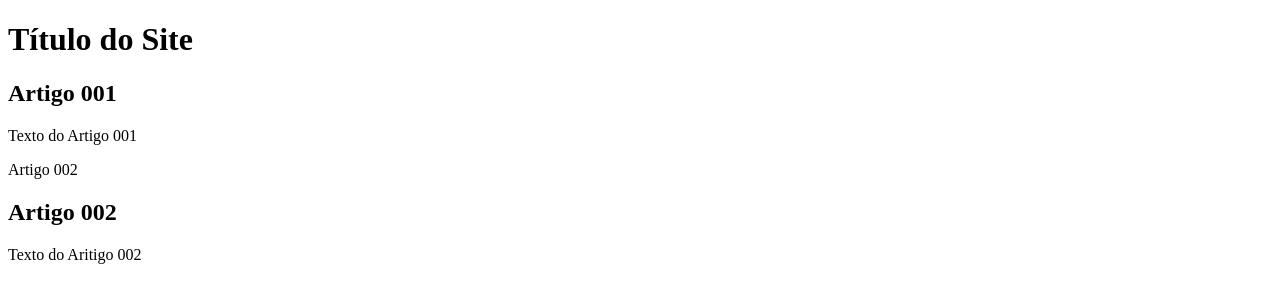
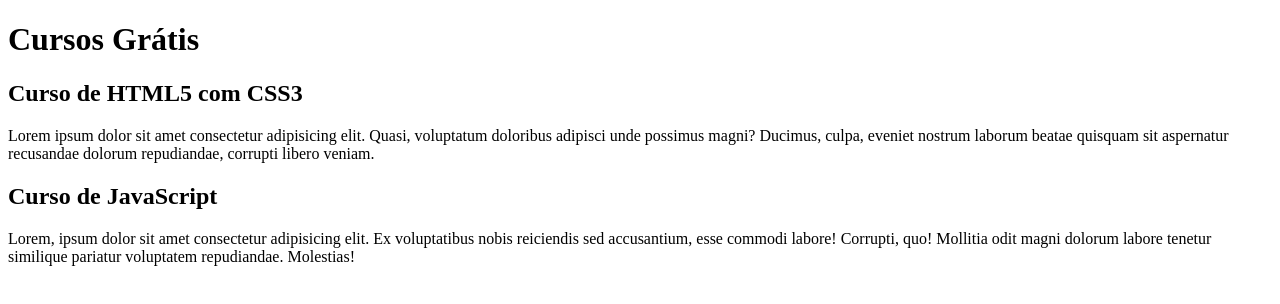
Before and after one commit to Ana4ts/projeto-site, a plain HTML site: page index.html in a window 1280 px wide. Drawn offline with Linux system fonts and the light colour scheme.

Commit message:
começei a escrever o conteúdo

```diff
--- a/index.html
+++ b/index.html
@@ -9,17 +9,16 @@
    <main>
         <header>
             <h1>
-                Título do Site
+                Cursos Grátis
             </h1>
         </header>
         <article>
-            <h2>Artigo 001</h2>
-            <p>Texto do Artigo 001</p>
+            <h2>Curso de HTML5 com CSS3</h2>
+            <p>Lorem ipsum dolor sit amet consectetur adipisicing elit. Quasi, voluptatum doloribus adipisci unde possimus magni? Ducimus, culpa, eveniet nostrum laborum beatae quisquam sit aspernatur recusandae dolorum repudiandae, corrupti libero veniam.</p>
         </article>
         <article>
-            Artigo 002
-            <h2>Artigo 002</h2>
-            <p>Texto do Aritigo 002</p>
+            <h2>Curso de JavaScript</h2>
+            <p>Lorem, ipsum dolor sit amet consectetur adipisicing elit. Ex voluptatibus nobis reiciendis sed accusantium, esse commodi labore! Corrupti, quo! Mollitia odit magni dolorum labore tenetur similique pariatur voluptatem repudiandae. Molestias!</p>
         </article>
    </main>
 </body>
```
